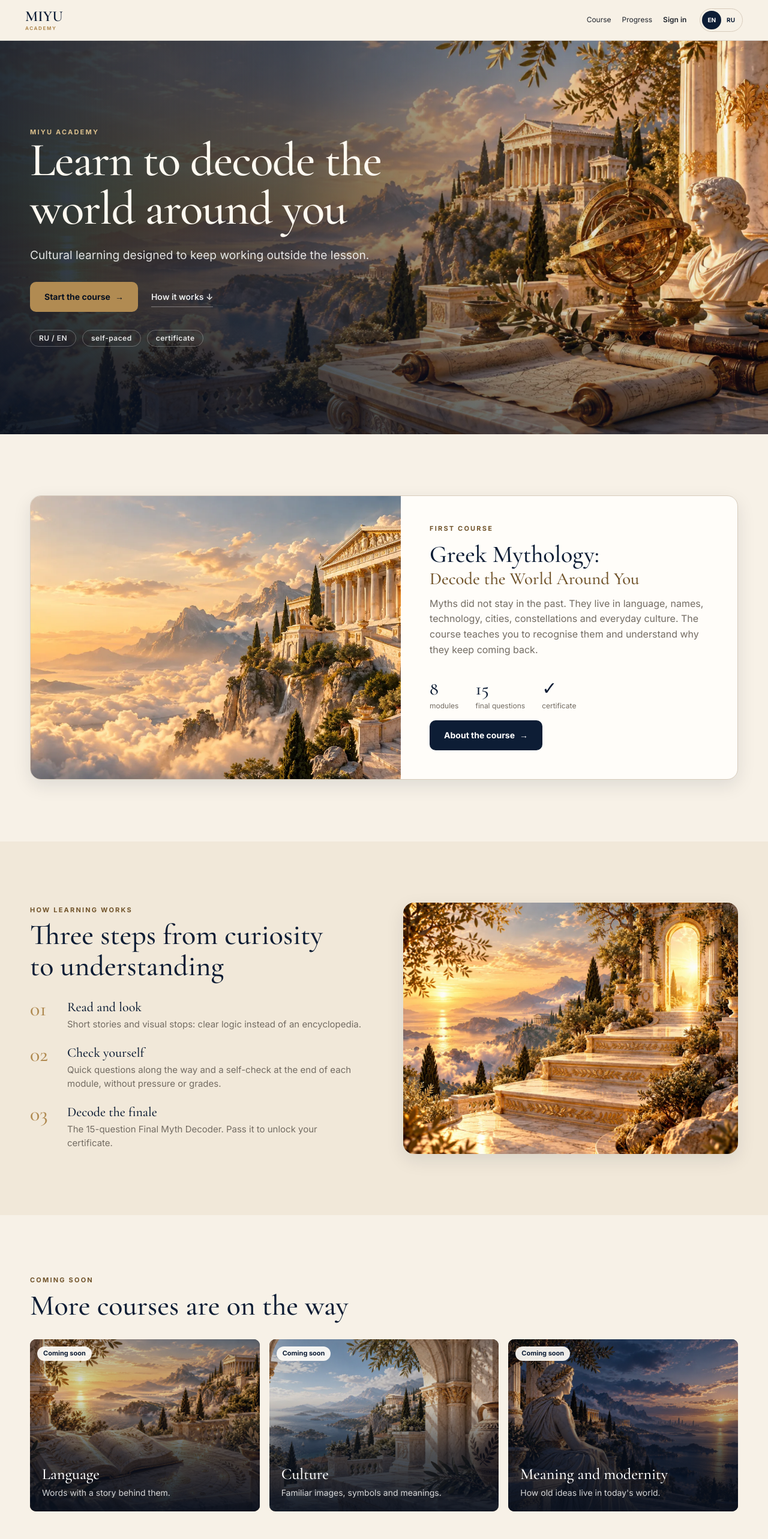
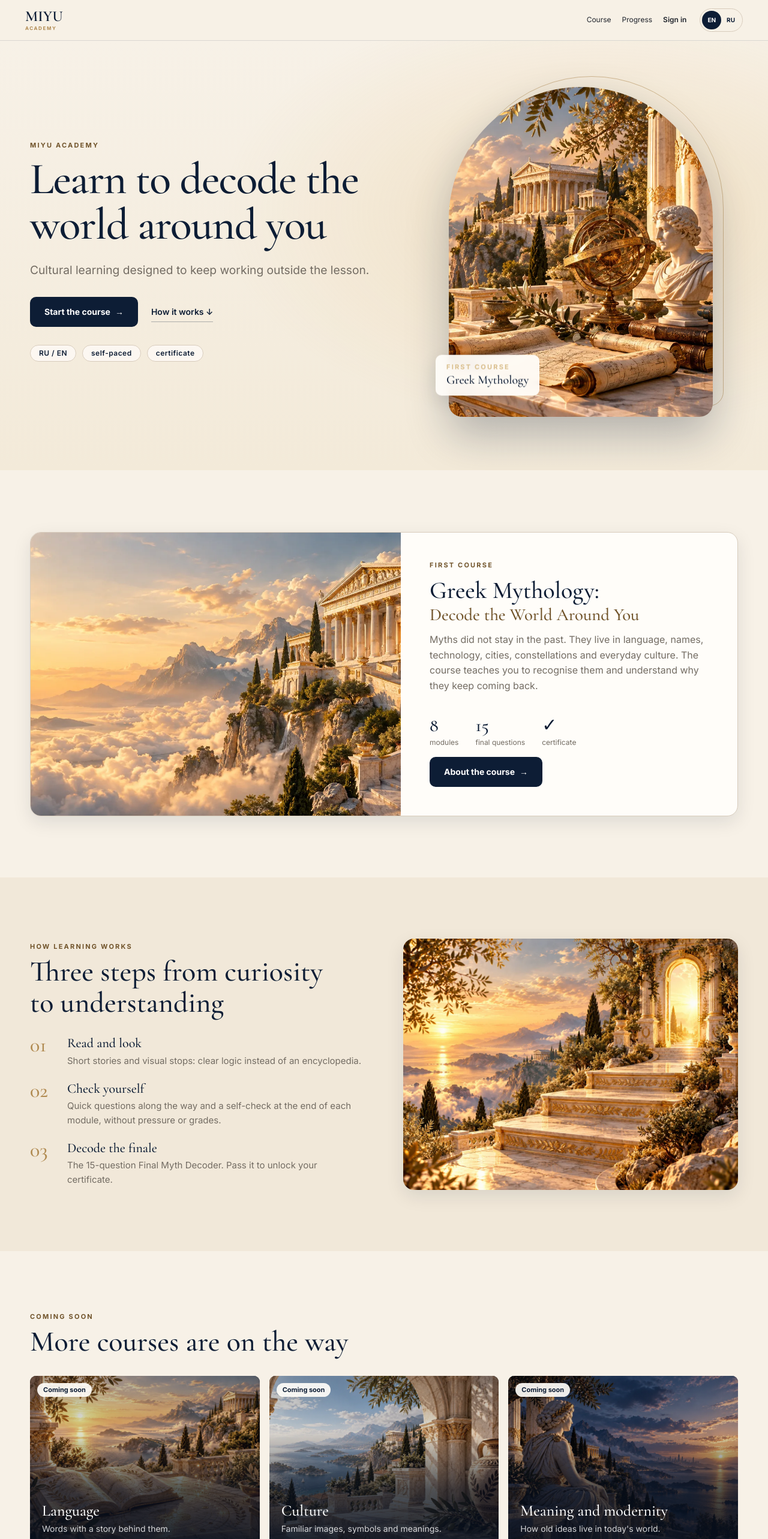
Before and after one commit to olesiabositi-hub/miyu-academy, a Next.js app: page /en in a window 1280 px wide. Shown: the top 2566 px of the page at 60% size. Built offline with nearby package versions, Linux system fonts and the light colour scheme; no server answers.

Commit message:
Academy home: bright arch hero, staggered reveals and more motion
Co-Authored-By: Claude Sonnet 5.5 <noreply@anthropic.com>
Claude-Session: https://claude.ai/code/session_01Go91biJujwYmwbj6yeqQfZ

```diff
--- a/app/[locale]/globals.css
+++ b/app/[locale]/globals.css
@@ -1897,3 +1897,51 @@ html{scroll-padding-top:calc(var(--header-h) + 16px)}
 }
 @media(prefers-reduced-motion:reduce){.hxHeroArt img{animation:none}.hxTile img{transition:none}}
 a.lxBtn{text-decoration:none}
+
+/* ---- Academy home: bright editorial hero (differs from the dark cinematic course hero) ---- */
+.hxHeroLight{position:relative;overflow:hidden;background:radial-gradient(900px 520px at 78% 40%,rgba(224,182,111,.28),rgba(247,241,231,0) 70%),linear-gradient(180deg,var(--ivory),#f3ead9)}
+.hxHeroLightGrid{display:grid;grid-template-columns:1.05fr .95fr;gap:clamp(28px,6vw,80px);align-items:center;padding:clamp(40px,6vw,84px) 0 clamp(48px,7vw,96px)}
+.hxHeroLightCopy{max-width:600px}
+.hxH1Dark{margin:12px 0 0;font:500 clamp(42px,5.8vw,80px)/1.02 var(--font-serif);letter-spacing:-.02em;color:var(--navy);text-wrap:balance}
+.hxLeadDark{margin:22px 0 0;max-width:50ch;font-size:clamp(17px,1.5vw,20px);line-height:1.6;color:var(--muted)}
+.hxTextLinkDark{color:var(--navy);font:600 14px var(--font-sans);text-decoration:none;border-bottom:1px solid rgba(13,29,53,.3);padding:8px 0}
+.hxTextLinkDark:hover{border-color:var(--gold)}
+.hxChipsDark{list-style:none;display:flex;flex-wrap:wrap;gap:10px;margin:30px 0 0;padding:0}
+.hxChipsDark li{padding:7px 14px;border:1px solid var(--line);border-radius:999px;background:rgba(255,253,249,.7);color:var(--navy);font:600 12px/1 var(--font-sans);letter-spacing:.04em}
+.hxArchWrap{position:relative;justify-self:center;width:min(100%,440px)}
+.hxArchRing{position:absolute;inset:-18px -18px 18px 18px;border:1.5px solid var(--gold);border-radius:240px 240px 26px 26px;opacity:.55}
+.hxArch{position:relative;display:block;aspect-ratio:4/5;overflow:hidden;border-radius:240px 240px 24px 24px;box-shadow:0 30px 70px rgba(13,29,53,.28)}
+.hxArch img{display:block;width:100%;height:100%;object-fit:cover;animation:hxDrift 26s ease-in-out infinite alternate}
+.hxArchBadge{position:absolute;left:-22px;bottom:34px;display:flex;flex-direction:column;gap:4px;max-width:230px;padding:14px 18px;border-radius:var(--radius-md);background:rgba(255,253,249,.94);box-shadow:var(--shadow-md,var(--shadow-sm));color:var(--navy);text-decoration:none;backdrop-filter:blur(6px);animation:hxFloat 7s ease-in-out infinite}
+.hxArchBadge strong{font:500 20px/1.15 var(--font-serif)}
+
+/* ---- More motion (restrained; all switched off with reduced motion) ---- */
+@keyframes hxRise{from{opacity:0;transform:translateY(18px)}to{opacity:1;transform:none}}
+@keyframes hxFloat{0%,100%{transform:translateY(0)}50%{transform:translateY(-7px)}}
+@keyframes hxGrow{from{transform:scaleX(0)}to{transform:scaleX(1)}}
+.hxHeroCopy>*,.hxHeroLightCopy>*{animation:hxRise .8s var(--ease-out) both}
+.hxHeroCopy>:nth-child(2),.hxHeroLightCopy>:nth-child(2){animation-delay:.08s}
+.hxHeroCopy>:nth-child(3),.hxHeroLightCopy>:nth-child(3){animation-delay:.16s}
+.hxHeroCopy>:nth-child(4),.hxHeroLightCopy>:nth-child(4){animation-delay:.24s}
+.hxHeroCopy>:nth-child(5),.hxHeroLightCopy>:nth-child(5){animation-delay:.32s}
+.hxCertShot img{animation:hxFloat 9s ease-in-out infinite}
+.hxCourseArt img,.hxHowArt img{transition:transform .8s var(--ease-out)}
+.hxCourseCard:hover .hxCourseArt img{transform:scale(1.03)}
+.hxCourseArt{overflow:hidden}
+.hxSoonCard img{transition:transform .8s var(--ease-out)}
+.hxSoonCard:hover img{transform:scale(1.05)}
+.lxBtn span[aria-hidden="true"]{display:inline-block;transition:transform var(--dur-fast) var(--ease-out)}
+.lxBtn:hover span[aria-hidden="true"]{transform:translateX(4px)}
+.lxTrack i{transform-origin:left;animation:hxGrow 1.1s var(--ease-out) .2s both}
+.hxFaqItem p{animation:hxRise .35s var(--ease-out) both}
+.hxPortrait img{transition:transform .8s var(--ease-out)}
+.hxAuthorGrid:hover .hxPortrait img{transform:scale(1.02)}
+@media(max-width:860px){
+ .hxHeroLightGrid{grid-template-columns:1fr}
+ .hxArchWrap{width:min(100%,360px);margin-top:12px}
+ .hxArchBadge{left:8px;bottom:18px}
+}
+@media(prefers-reduced-motion:reduce){
+ .hxHeroCopy>*,.hxHeroLightCopy>*,.hxCertShot img,.hxArchBadge,.hxArch img,.lxTrack i,.hxFaqItem p{animation:none!important}
+ .hxSoonCard img,.hxCourseArt img,.hxPortrait img{transition:none}
+}
--- a/app/[locale]/page.tsx
+++ b/app/[locale]/page.tsx
@@ -7,6 +7,7 @@ import { SOON, STEPS } from "@/lib/content/home";
 import { AuthorBlock } from "@/components/AuthorBlock";
 import { Faq } from "@/components/Faq";
 import { Reveal } from "@/components/Reveal";
+import { Stagger } from "@/components/Stagger";
 
 export default async function AcademyHome({params}:{params:Promise<{locale:string}>}){
   const {locale}=await params;if(!isLocale(locale))notFound();
@@ -54,22 +55,28 @@ export default async function AcademyHome({params}:{params:Promise<{locale:strin
   };
 
   return <div className="hx">
-    <section className="hxHero">
-      <picture className="hxHeroArt" aria-hidden="true">
-        <source media="(max-width: 800px)" srcSet="/visuals/home/academy-hero-836.webp"/>
-        <img src="/visuals/home/academy-hero-1672.webp" width={1672} height={941} alt="" fetchPriority="high" decoding="async"/>
-      </picture>
-      <div className="hxHeroShade" aria-hidden="true"/>
-      <div className="hxWrap hxHeroInner">
-        <div className="hxHeroCopy">
-          <div className="lxEyebrow lxEyebrowGold">{c.kicker}</div>
-          <h1 className="hxH1">{c.h1}</h1>
-          <p className="hxLead">{c.lead}</p>
+    <section className="hxHeroLight">
+      <div className="hxWrap hxHeroLightGrid">
+        <div className="hxHeroLightCopy">
+          <div className="lxEyebrow">{c.kicker}</div>
+          <h1 className="hxH1Dark">{c.h1}</h1>
+          <p className="hxLeadDark">{c.lead}</p>
           <div className="hxActions">
-            <Link className="lxBtn lxBtnGold" href={course}>{c.start} <span aria-hidden="true">→</span></Link>
-            <a className="hxTextLink" href="#how">{c.how} <span aria-hidden="true">↓</span></a>
+            <Link className="lxBtn" href={course}>{c.start} <span aria-hidden="true">→</span></Link>
+            <a className="hxTextLinkDark" href="#how">{c.how} <span aria-hidden="true">↓</span></a>
           </div>
-          <ul className="hxChips">{c.chips.map(x=><li key={x}>{x}</li>)}</ul>
+          <ul className="hxChipsDark">{c.chips.map(x=><li key={x}>{x}</li>)}</ul>
+        </div>
+        <div className="hxArchWrap">
+          <div className="hxArchRing" aria-hidden="true"/>
+          <picture className="hxArch">
+            <source media="(max-width: 700px)" srcSet="/visuals/home/academy-arch-480.webp"/>
+            <img src="/visuals/home/academy-arch-800.webp" width={800} height={1000} alt="" fetchPriority="high" decoding="async"/>
+          </picture>
+          <Link className="hxArchBadge" href={course}>
+            <span className="lxEyebrow lxEyebrowGold">{c.courseEyebrow}</span>
+            <strong>{titleMain}</strong>
+          </Link>
         </div>
       </div>
     </section>
@@ -99,9 +106,9 @@ export default async function AcademyHome({params}:{params:Promise<{locale:strin
         <div>
           <div className="lxEyebrow">{c.howEyebrow}</div>
           <h2 className="hxH2">{c.howTitle}</h2>
-          <ol className="hxSteps">
+          <Stagger as="ol" className="hxSteps" step={110}>
             {STEPS[locale].map(s=><li key={s.n}><span>{s.n}</span><div><h3>{s.title}</h3><p>{s.body}</p></div></li>)}
-          </ol>
+          </Stagger>
         </div>
         <picture className="hxHowArt">
           <source media="(max-width: 700px)" srcSet="/visuals/home/how-learning-600.webp"/>
@@ -114,14 +121,14 @@ export default async function AcademyHome({params}:{params:Promise<{locale:strin
       <div className="hxWrap">
         <div className="lxEyebrow">{c.soonEyebrow}</div>
         <h2 className="hxH2">{c.soonTitle}</h2>
-        <div className="hxSoon">
+        <Stagger className="hxSoon" step={110}>
           {SOON[locale].map(s=><article className="hxSoonCard" key={s.key}>
             <img src={`/visuals/home/soon-${s.key}-960.webp`} width={960} height={720} alt="" loading="lazy" decoding="async"/>
             <span className="hxTileShade" aria-hidden="true"/>
             <span className="hxChip hxChipTime">{s.chip}</span>
             <div className="hxSoonBody"><h3>{s.title}</h3><p>{s.body}</p></div>
           </article>)}
-        </div>
+        </Stagger>
       </div>
     </section>
 
--- /dev/null
+++ b/components/Stagger.tsx
@@ -0,0 +1,35 @@
+"use client";
+import { createElement, useEffect, useRef, type ReactNode, type RefObject } from "react";
+
+/**
+ * Reveals the direct children of a container one after another when it scrolls into view.
+ * Same safety rules as Reveal: content is visible on the server, only blocks that start below
+ * the fold are marked pending, and nothing happens with reduced motion.
+ */
+export function useStagger(ref:RefObject<HTMLElement|null>,step=70){
+  useEffect(()=>{
+    const root=ref.current;
+    if(!root) return;
+    if(typeof IntersectionObserver==="undefined") return;
+    if(window.matchMedia("(prefers-reduced-motion: reduce)").matches) return;
+    if(root.getBoundingClientRect().top<window.innerHeight*0.92) return;
+    const kids=Array.from(root.children) as HTMLElement[];
+    kids.forEach((k,i)=>{k.style.transitionDelay=`${i*step}ms`;k.setAttribute("data-reveal","pending")});
+    const io=new IntersectionObserver((entries)=>{
+      for(const e of entries){
+        if(e.isIntersecting){
+          kids.forEach(k=>k.setAttribute("data-reveal","shown"));
+          io.disconnect();
+        }
+      }
+    },{rootMargin:"0px 0px -8% 0px",threshold:0.05});
+    io.observe(root);
+    return ()=>io.disconnect();
+  },[ref,step]);
+}
+
+export function Stagger({children,className,as="div",step=70}:{children:ReactNode;className?:string;as?:"div"|"ol"|"ul";step?:number}){
+  const ref=useRef<HTMLElement>(null);
+  useStagger(ref,step);
+  return createElement(as,{ref,className},children);
+}
```
Also changed, not shown: app/[locale]/courses/greek-mythology/page.tsx (+4 -3 lines), components/ModuleMosaic.tsx (+5 -2 lines), public/visuals/home/academy-arch-480.webp (added), public/visuals/home/academy-arch-800.webp (added).
